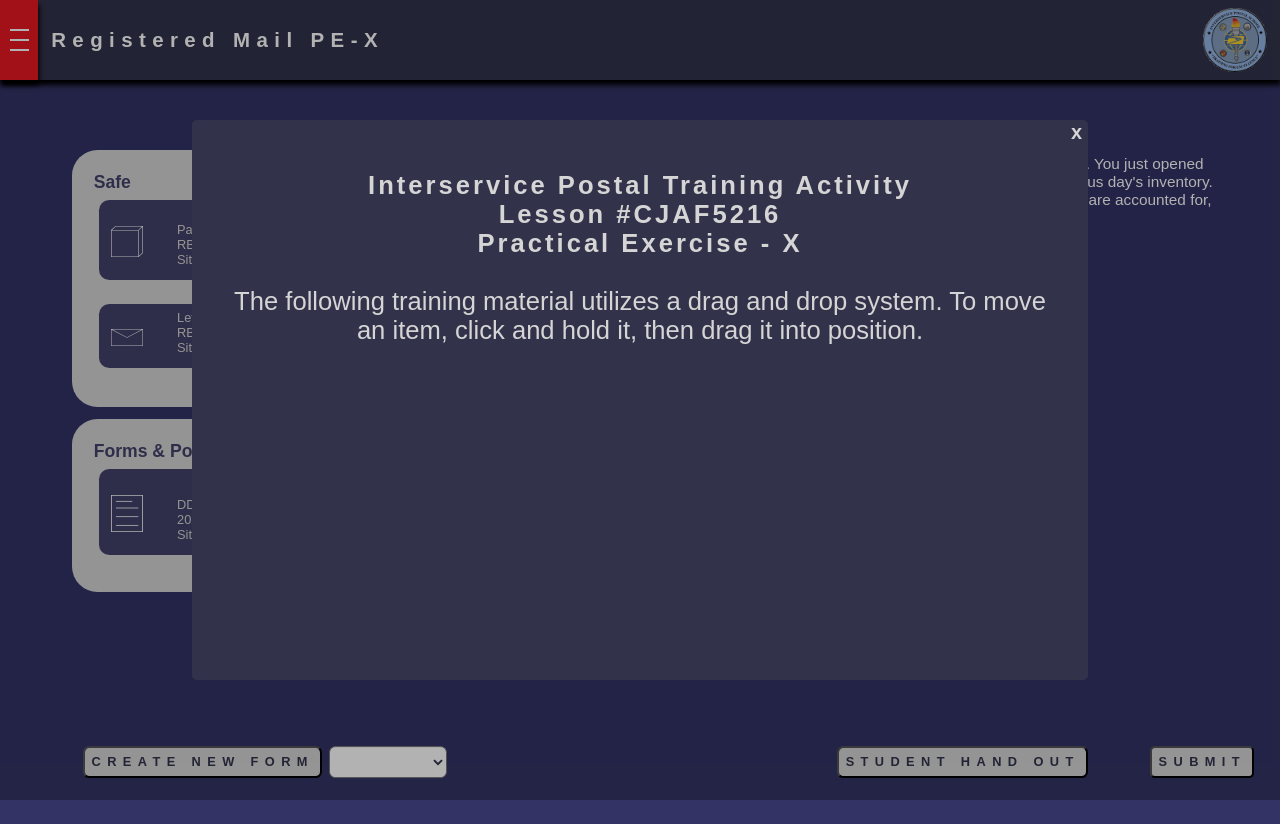
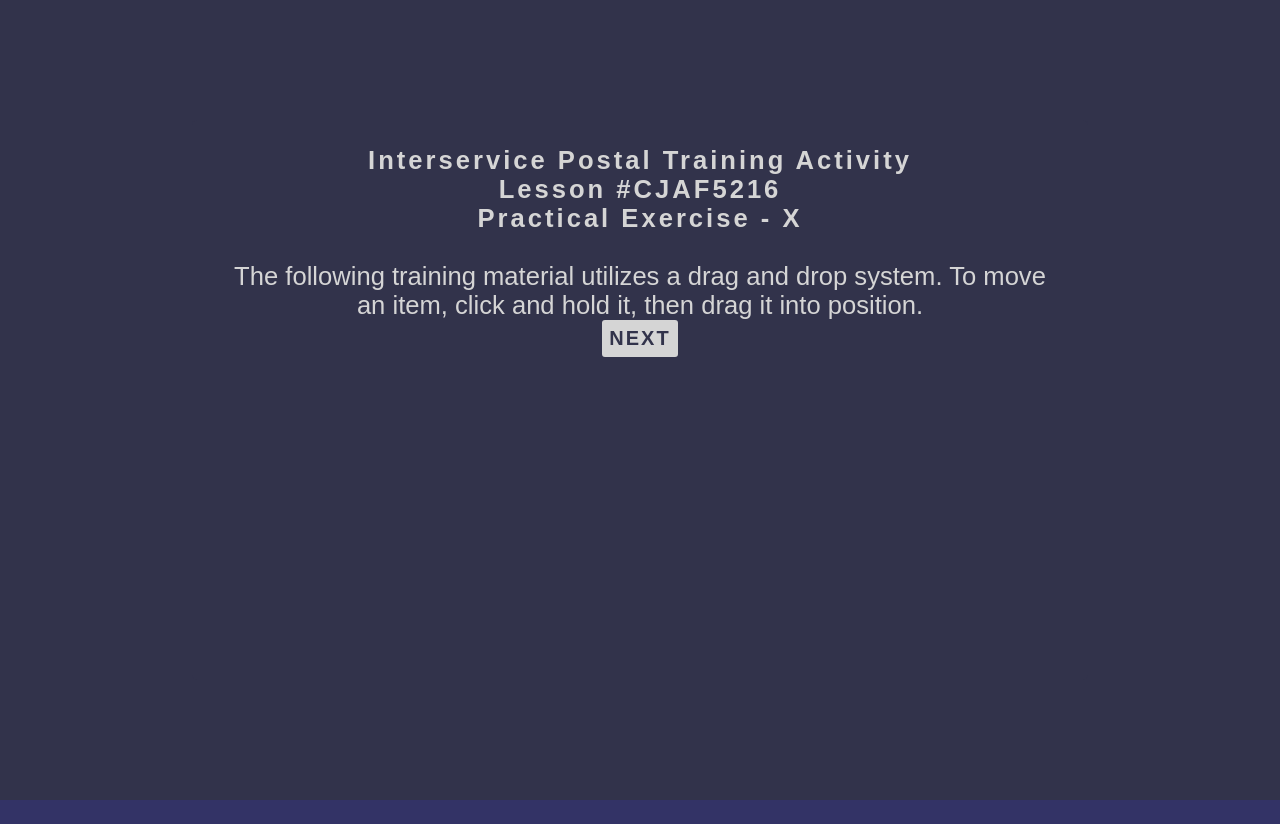
Before and after one commit to jaimitch/Postal-PEY, a Vue app: page / in a window 1280 px wide. Built offline with nearby package versions, Linux system fonts and the light colour scheme.

Commit message:
copy edits plus slight styling to toggle menu

```diff
--- a/src/Navigation/PageNav.vue
+++ b/src/Navigation/PageNav.vue
@@ -85,6 +85,7 @@ export default {
     background-color: transparent;
     border: none;
     z-index: 1;
+    cursor: pointer;
 
 }
 .previousBtn {
@@ -103,4 +104,6 @@ export default {
     pointer-events: none;
     background-color: grey;
 }
+.arrow{
+}
 </style>
--- a/src/Navigation/SituationNav.vue
+++ b/src/Navigation/SituationNav.vue
@@ -141,7 +141,7 @@ export default {
   z-index: 2;
   width: 3vw;
   height: 10vh;
-  background-color: #E71922;
+  background-color: #d5d5d5;
   display: flex;
   align-items: center;
   justify-content: center;
@@ -160,17 +160,23 @@ export default {
   box-shadow: 1px 5px 5px black;
 }
 .buttons{
-  background-color: #E71922;
+  background-color: #32334B;
   margin-bottom: 10px;
-  padding: 5px;
+  padding: 1vw;
   color: white;
   border-radius: 5px;
+  font-weight: bold;
+  cursor: pointer;
+}
+.buttons:hover{
+  background-color: #d5d5d5;
+  color: #32334B;
 }
 .toggle > div {
   position: relative;
   width: 1.5vw;
-  height: 2px;
-  background-color:#FFFF;
+  height: 3px;
+  background-color:#42426A;
   display: flex;
   align-items: center;
   justify-content: center;
@@ -183,12 +189,15 @@ export default {
   z-index: 1;
   top: -10px;
   width: 1.5vw;
-  height: 2px;
-  background-color:#FFFF;
+  height: 3px;
+  background-color:#42426A;
 }
 
 .toggle > div:after {
   top: 10px;
+}
+.toggle{
+  cursor: pointer;
 }
 
 .drawer-btn {
@@ -198,8 +207,8 @@ export default {
   justify-content: center;
   right: 0%;
   border: none;
-  background-color: #E71922;
-  color: #FFFF;
+  background-color: #32334B;
+  color: #d5d5d5;
   margin: 5% auto;
   padding: 3vh;
   width: 70%;
--- a/src/components/Frame.vue
+++ b/src/components/Frame.vue
@@ -534,11 +534,11 @@
         else if(this.pageNum == 4) {
           //Situation 3
           text = `<div>Deliver the following mail using the appropriate PS Forms. Create a PS Form 3849 for each personal \
-          article and or a PS Form 3883 for each official article, then attach the form to its article.</div><br>\
+          article and or a PS Form 3883 for each official article, then attach the article to its form. Each form and its attached article go into the outgoing truck.</div><br>\
           RB 298 302 613 US , RB 339 065 331 US , RB 290 770 790 US , RB 309 266 140 US , RB 218 344 488 US , RB 143 899 161 US , RB 867 092 744 US , RB 102 022 763 US\
           <br><br>
-          Use the following Last Bill Numbers for the PS Form 3883s:
-          <div class=sit3chart style="text-align:center;"> <table><tr><th>UNIT:&nbsp;&nbsp;&nbsp;&nbsp;&nbsp;&nbsp;&nbsp;</th><th>LAST BILL # USED&nbsp;&nbsp;&nbsp;&nbsp;&nbsp;</th><th>UNIT MAIL CLERK</th></tr>\
+          Use the following Last Bill Numbers for the PS Form 3883s:<br><br>
+          <div  style="position: relative; left:32vw; transform: translateX(-50%);" class=sit3chart style="text-align:center;"> <table><tr><th>UNIT:&nbsp;&nbsp;&nbsp;&nbsp;&nbsp;&nbsp;&nbsp;</th><th>LAST BILL # USED&nbsp;&nbsp;&nbsp;&nbsp;&nbsp;</th><th>UNIT MAIL CLERK</th></tr>\
           <tr><th>14th ADMIN CO</th><th>183</th><th>SGT EARL SMITH</th></tr>\
           <tr><th>13th EOC</th><th>101</th><th>PFC JOHN THOMPSON</th></tr>\
           <tr><th>11th ENGR DET</th><th>182</th><th>SPC RONNIE CARTER</th></tr>\
@@ -2137,6 +2137,7 @@
     font-size: 1vw;
     font-weight: bold;
     letter-spacing: .5vw;
+    cursor: pointer;
   }
   .page-submit-button:hover {
     background-color: #32334B;
@@ -2176,6 +2177,7 @@
     color: #32334B;
     border-radius: .5vw;
     padding: .5vw;
+    cursor: pointer;
   }
   .creation-button:hover{
     background-color: #32334B;
@@ -2195,6 +2197,7 @@
     bottom: .5vw;
     right: 15vw;
     z-index:100;
+    cursor: pointer;
   }
   .item-icon{
     position: relative;
--- a/src/components/TLO.vue
+++ b/src/components/TLO.vue
@@ -1,18 +1,23 @@
 <template>
 <div v-show="show">
-  <div class="modal-backdrop" @click="closeModal()">
-    <div class="modal">
-        <button
-          type="button"
-          class="btn-close"
-          @click="closeModal()">
-          x
-        </button>
+  <div class="modal-backdrop">
+    <div v-if="modalPage == 1" class="modal">
           <div class="gold">
             <span class="tlo-title">Interservice Postal Training Activity<br>
             Lesson #CJAF5216<br>
             Practical Exercise - X</span><br><br>
             The following training material utilizes a drag and drop system. To move an item, click and hold it, then drag it into position.<br>
+            <button class="modal-button" @click="modalPage = 2">NEXT</button>
+          </div>
+    </div>
+    <div v-if="modalPage == 2" class="modal">
+
+          <div class="gold">
+            <span class="tlo-title">Interservice Postal Training Activity<br>
+            Lesson #CJAF5216<br>
+            Practical Exercise - X</span><br><br>
+            Page 2<br>
+            <button class="modal-button" @click="closeModal()">START</button>
           </div>
     </div>
 </div>
@@ -24,7 +29,8 @@
     name: 'Warning',
     data() {
         return {
-            show:true
+            show:true,
+            modalPage: 1
         }
     },
     methods: {
@@ -44,7 +50,7 @@
     bottom: 0;
     left: 0;
     right: 0;
-    background-color: rgba(0, 0, 0, 0.3);
+    background-color:#32334B;
     display: flex;
     justify-content: center;
     align-items: center;
@@ -56,7 +62,6 @@
     position: absolute;
     top: 15vh;
     left:50%;
-    background: #32334B;
     overflow-x: auto;
     display: flex;
     flex-direction: column;
@@ -65,20 +70,22 @@
     border-radius: 5px;
   }
 
-
-  .modal-body {
-    position: relative;
-    padding: 5vw;
-  }
-
-  .btn-close {
+  .modal-button {
     border: none;
     font-size: 20px;
     cursor: pointer;
     font-weight: bold;
+    color: #32334B;
+    text-align: right;
+    padding: 4px;
+    border-radius: 3px;
+    border: solid 3px #D5D5D5;
+    background-color: #D5D5D5;
+    letter-spacing: 2px;;
+  }
+  .modal-button:hover{
     color: #D5D5D5;
-    background: transparent;
-    text-align: right;
+    background-color: #32334B;
   }
 
 .gold {
```
